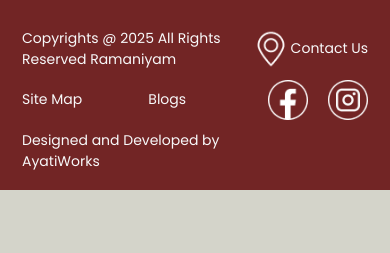
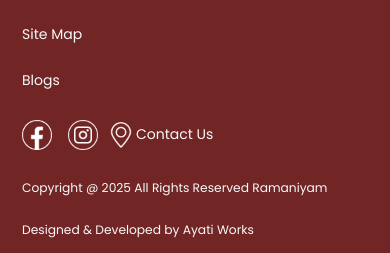
Before and after one commit to balaji1832/Ramaniyam-Website, a PHP site: page /Seniorliving.html in a window 390 px wide. Shown: the part 1651-1904 px from the top of the page. Before the commit the page ends 1841 px from the top, so only its background shows below. Run offline with PHP 8.4, Linux system fonts and the light colour scheme; some web fonts are replaced.

Commit message:
Fixed Footer And Tablet Screen

```diff
--- a/ProjectDetails.css
+++ b/ProjectDetails.css
@@ -661,13 +661,13 @@ header {
       border: none;
       color: #fff;
       font-size: 24px;
-      padding: 10px 15px;
+      padding: 8px 12px;
       border-radius: 50%;
       cursor: pointer;
       z-index: 10;
     }
-    .carousel-btn-left-unique { left: 13px; color: black;background-color: rgba(208, 208, 208,0.6);font-size: 18px; }
-    .carousel-btn-right-unique { right: 13px;color: black;background-color: rgba(208, 208, 208,0.6);font-size: 18px; }
+    .carousel-btn-left-unique { left: 13px; color: black;background-color: rgba(208, 208, 208,0.6);font-size: 15px; }
+    .carousel-btn-right-unique { right: 13px;color: black;background-color: rgba(208, 208, 208,0.6);font-size: 15px; }
 
     /* Hide inactive carousel in lg view */
     .carousel-container-unique { display: none; }
--- a/Seniorliving.html
+++ b/Seniorliving.html
@@ -304,19 +304,55 @@
       </div>
     </main>
 
-    <footer >
-        <nav class="navbar">
-            <div class="container text-light ">
-                <div class="navbar-item Footer-elements">Copyrights @ 2025 All Rights<br> Reserved Ramaniyam</div>
-                <div class="navbar-item Footer-elements"><img src="Ramaniyamicons/Location.png"style="cursor: pointer;" width="40" alt="location.png" data-bs-toggle="modal" data-bs-target="#locationmodal">Contact Us</div>
-                <div class="navbar-item Footer-elements">Site Map</div>
-                <div class="navbar-item Footer-elements">Blogs</div>
-                <div class="navbar-item Footer-elements">
-                    <img class="facebook-logo ms-3" width="40" src="Ramaniyamicons/facebook.png" alt="facebook.img">
-                    <img class="instagram-logo ms-3" width="40" src="Ramaniyamicons/instagram.png" alt="instagram.img"></div>
-                <div class="navbar-item Footer-elements">Designed and Developed by <br> AyatiWorks</div>
-            </div>
-        </nav>
+  <footer class="mt-lg-4 " style=" color: white; font-family: 'Poppins', sans-serif;">
+  <div class="container">
+
+    <!-- ✅ For large screens and up (desktop horizontal layout) -->
+    <div class="d-none d-lg-flex justify-content-between align-items-center text-light w-100">
+      <div class="Footer-elements">Copyrights @ 2025 All Rights<br> Reserved Ramaniyam</div>
+
+      <div class="Footer-elements ms-lg-5">
+        <img src="Ramaniyamicons/Location.png" style="cursor: pointer;" width="40" alt="location.png"
+             data-bs-toggle="modal" data-bs-target="#locationmodal">
+        Contact Us
+      </div>
+
+      <div class="Footer-elements">Site Map</div>
+      <div class="Footer-elements">Blogs</div>
+
+      <div class="Footer-elements">
+        <img class="facebook-logo ms-lg-2" width="40" src="Ramaniyamicons/facebook.png" alt="facebook.img">
+        <img class="instagram-logo ms-lg-2 ms-3" width="40" src="Ramaniyamicons/instagram.png" alt="instagram.img">
+      </div>
+
+      <div class="Footer-elements">
+        Designed and Developed by <br>AyatiWorks
+      </div>
+    </div>
+
+    <!-- ✅ For small + medium screens (mobile + tablet stacked layout) -->
+    <div class="d-flex d-lg-none flex-column text-light" style="line-height: 2;">
+  <div class="Footer-elements mb-2 text-md-center">Site Map</div>
+  <div class="Footer-elements mb-3 text-md-center">Blogs</div>
+
+  <!-- Social icons and Contact Us in one line -->
+  <div class="Footer-elements mb-3 text-md-center d-flex justify-content-start  justify-content-md-center ">
+    <img class="facebook-logo me-3" width="30" src="Ramaniyamicons/facebook.png" alt="facebook.img">
+    <img class="instagram-logo me-2" width="30" src="Ramaniyamicons/instagram.png" alt="instagram.img">
+    <img src="Ramaniyamicons/Location.png" style="cursor: pointer;" width="30" alt="location.png"
+         data-bs-toggle="modal" data-bs-target="#locationmodal">
+    <span>Contact Us</span>
+  </div>
+
+  <div class="Footer-elements small mb-2 text-md-center">
+    Copyright @ 2025 All Rights Reserved Ramaniyam
+  </div>
+  <div class="Footer-elements small text-md-center">
+    Designed & Developed by Ayati Works
+  </div>
+</div>
+
+  </div>
 </footer>
 
 
@@ -331,29 +367,29 @@
         <button type="button" class="btn-close" data-bs-dismiss="modal" aria-label="Close"></button>
       </div>
       <div class="modal-body text-light" style="background-color: #722525; font-size: 15px;">
-        <div class="d-flex ms-5 mb-4 mt-3">
+        <div class="d-flex ms-4 mb-4 mt-3">
           <img src="Ramaniyamicons/f-ico-1.png" height="30px" alt="">
-          <p class="ms-5">Ramaniyam Real Estates Pvt Ltd.</p>
+          <p class="ms-4">Ramaniyam Real Estates Pvt Ltd.</p>
         </div>
-        <div class="d-flex ms-5 mb-4">
+        <div class="d-flex ms-4 mb-4">
           <img src="Ramaniyamicons/f-ico-2.png" height="33px" alt="">
-          <p class="ms-5">
+          <p class="ms-4">
             <a href="https://maps.app.goo.gl/rwYzTm6RGV5m8N3P6" class="text-light">
               14/67, 3rd Main Rd, Gandhi Nagar, Adyar, Chennai, Tamil Nadu 600020
             </a>
           </p>
         </div>
-        <div class="d-flex ms-5 mb-4">
+        <div class="d-flex ms-4 mb-4">
           <img src="Ramaniyamicons/f-ico-3.png" height="30px" alt="">
-          <p class="ms-5">Monday - Saturday : 9:30 am–5:30 pm</p>
+          <p class="ms-4">Monday - Saturday : 9:30 am–5:30 pm</p>
         </div>
-        <div class="d-flex ms-5 mb-4">
+        <div class="d-flex ms-4 mb-4">
           <img src="Ramaniyamicons/f-ico-4.png" height="30px" alt="">
-          <p class="ms-5">044 4344 7500 <br>+91 97109 28855, +91 72999 22617</p>
+          <p class="ms-4">044 4344 7500 <br>+91 97109 28855, +91 72999 22617</p>
         </div>
-        <div class="d-flex ms-5 mb-4">
+        <div class="d-flex ms-4 mb-4">
           <img src="Ramaniyamicons/f-ico-5.png" height="25px" alt="">
-          <p class="ms-5">sales@ramaniyam.com</p>
+          <p class="ms-4">sales@ramaniyam.com</p>
         </div>
       </div>
     </div>
```
Also changed, not shown: Allprojects.html (+57 -24 lines), ProjectsDetails.html (+57 -24 lines), index.html (+96 -20 lines), style.css (+12 -0 lines).
